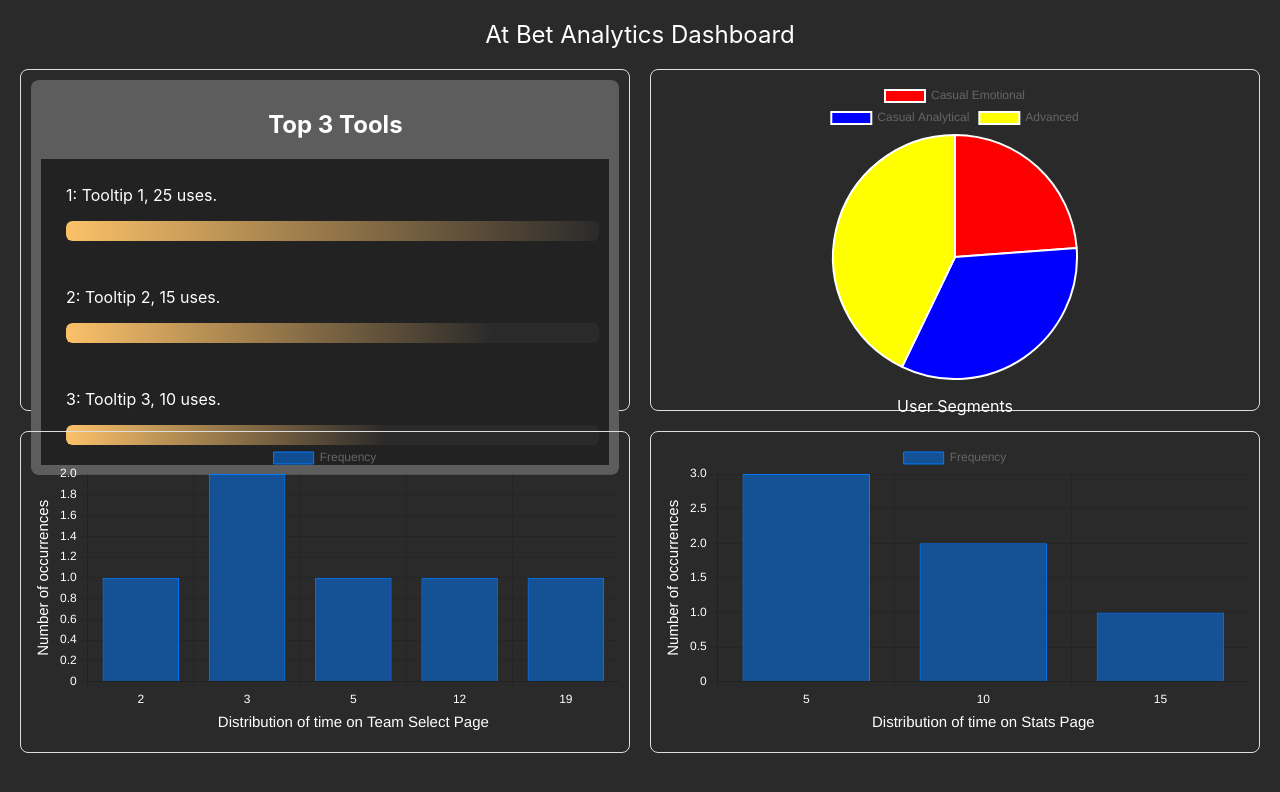
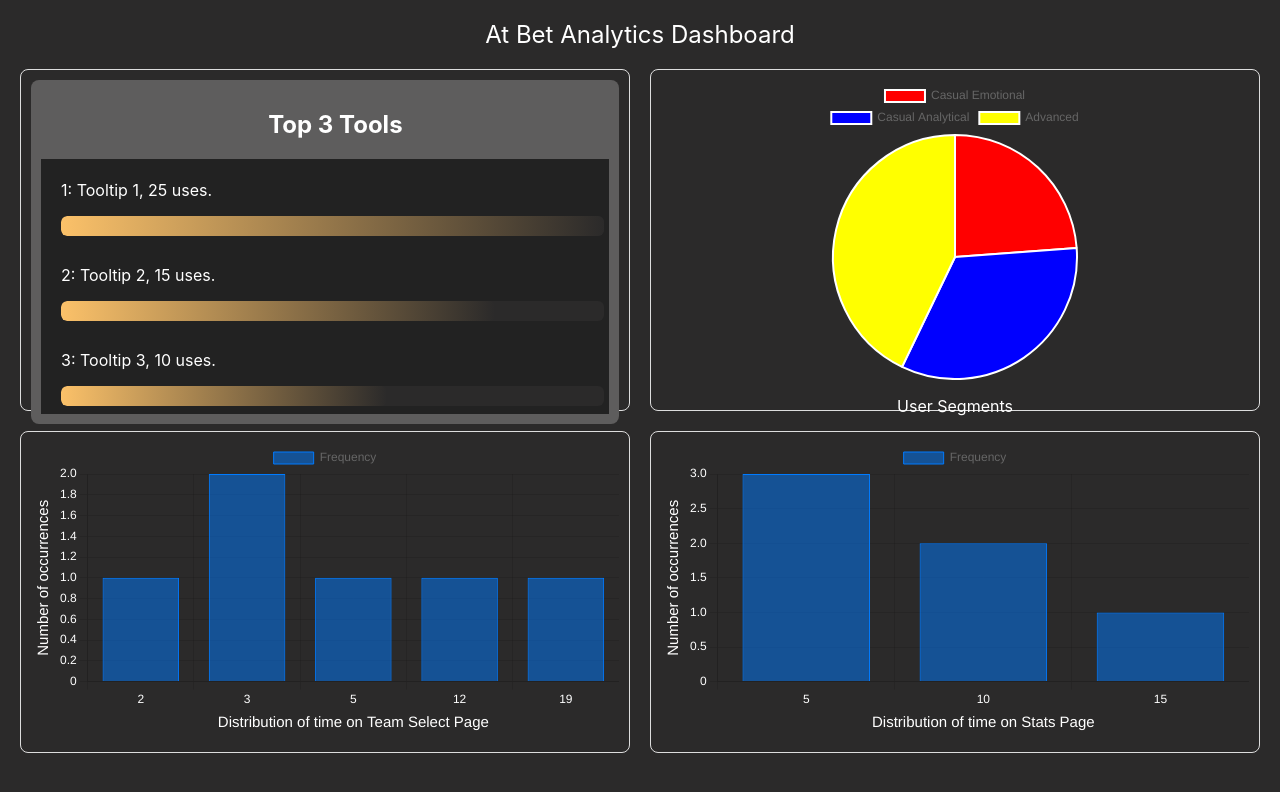
Before and after one commit to mmena6/AtBetWebApp, a React (Create React App) app: page / in a window 1280 px wide. Shown: the top 792 px of the page. Built offline with nearby package versions, Linux system fonts and the light colour scheme.

Commit message:
visual fixes for 14 inch screen

```diff
--- a/src/Components/GradientBar.jsx
+++ b/src/Components/GradientBar.jsx
@@ -6,7 +6,7 @@ const GradientBar = ({ value, backgroundColor }) => {
   const fillerBackground = `linear-gradient(to right, ${colors.gradYellow}, ${backgroundColor})`;
 
   const fillerStyles = {
-    height: '100%',
+    height: '70%',
     width: `${value}%`,
     background: fillerBackground,
     borderRadius: 'inherit',
--- a/src/Components/ToolTipUsageWidget.jsx
+++ b/src/Components/ToolTipUsageWidget.jsx
@@ -4,7 +4,7 @@ import GradientBar from './GradientBar';
 
 const ToolTipUsageWidget = ({ranking, toolTipName, usageNumber, totalUsage, uses}) => {
   return (
-    <div style={{backgroundColor: "#222222", padding: "10px", paddingBottom: "20px"}}>
+    <div style={{backgroundColor: "#222222", padding: "5px", paddingBottom: "8px",}}>
         <div style={{marginLeft: "15px"}}>
         <p>{ranking}: {toolTipName}, {uses} uses.</p>
       <GradientBar backgroundColor={"#2B2A2A"} value={usageNumber}></GradientBar>
```
